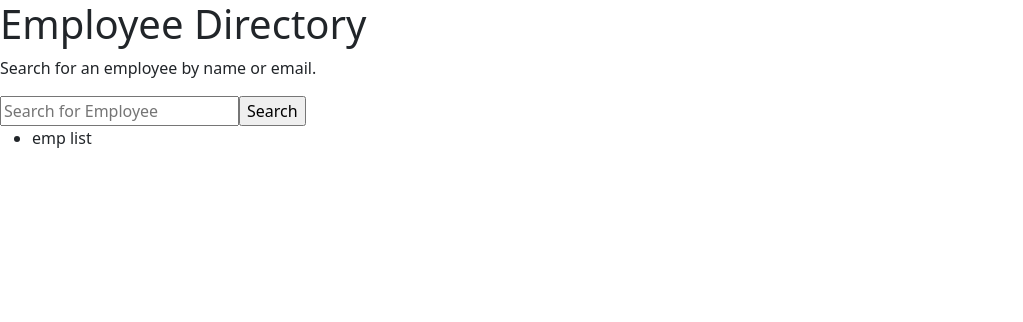
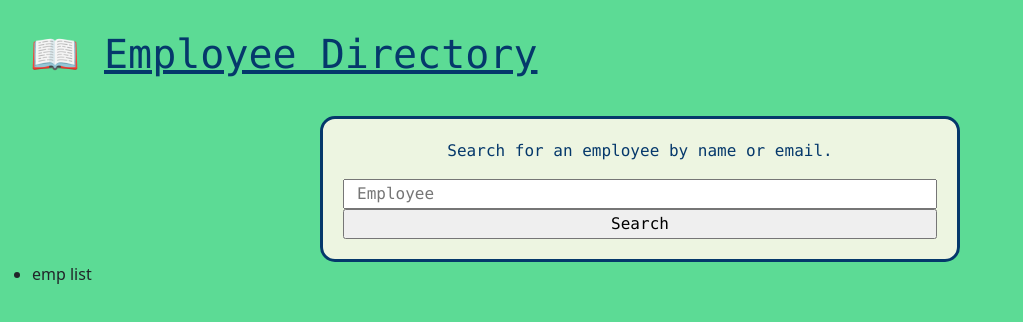
Before and after one commit to JXIong15/19-employee-directory, a React (Create React App) app: page / in a window 1280 px wide. Shown: the top 322 px of the page, without its empty margins (0-1023 px from the left). Built offline with nearby package versions, Linux system fonts and the light colour scheme.

Commit message:
added css

```diff
--- a/public/index.html
+++ b/public/index.html
@@ -26,7 +26,7 @@
     -->
     <title>React App</title>
   </head>
-  <body>
+  <body style="background-color: #5cdb95;">
     <noscript>You need to enable JavaScript to run this app.</noscript>
     <div id="root"></div>
     <!--
--- a/src/components/Directory.js
+++ b/src/components/Directory.js
@@ -15,15 +15,16 @@ class Directory extends React.Component {
 
     render() {
         return (
-            <div className="search">
-                <h1>Employee Directory</h1>
-                <form>
+            <div className="directory">
+                <h1>📖 <span>Employee Directory</span></h1>
+              <div className="search">
+                <form className="row col-sm-12 col-md-6">
                     <p>Search for an employee by name or email.</p>
-                    <input type="text" placeholder="Search for Employee" />
+                    <input type="text" placeholder="Employee" />
                     <input type="submit" value="Search" onClick={this.handleSearch} />
 
                 </form>
-
+                </div>
                 <div className="emp-list">
                     <ul>
                         <li>emp list</li>
--- a/src/index.css
+++ b/src/index.css
@@ -11,3 +11,30 @@ code {
   font-family: source-code-pro, Menlo, Monaco, Consolas, 'Courier New',
     monospace;
 }
+
+h1 {
+  color: #05386B;
+  font-family: source-code-pro, Menlo, Monaco, Consolas, 'Courier New', monospace;
+  background-color: #5cdb95;
+  padding: 30px;
+}
+
+span {
+  text-decoration: underline;
+}
+
+form {
+  text-align: center;
+  font-family: source-code-pro, Menlo, Monaco, Consolas, 'Courier New', monospace;
+  color: #05386B;
+  background-color: #EDF5E1;
+  padding: 20px;
+  border-radius: 15px;
+  border-color: #05386B;
+  border-style: solid;
+}
+
+.search {
+  display: flex;
+  justify-content: center;
+}
```
